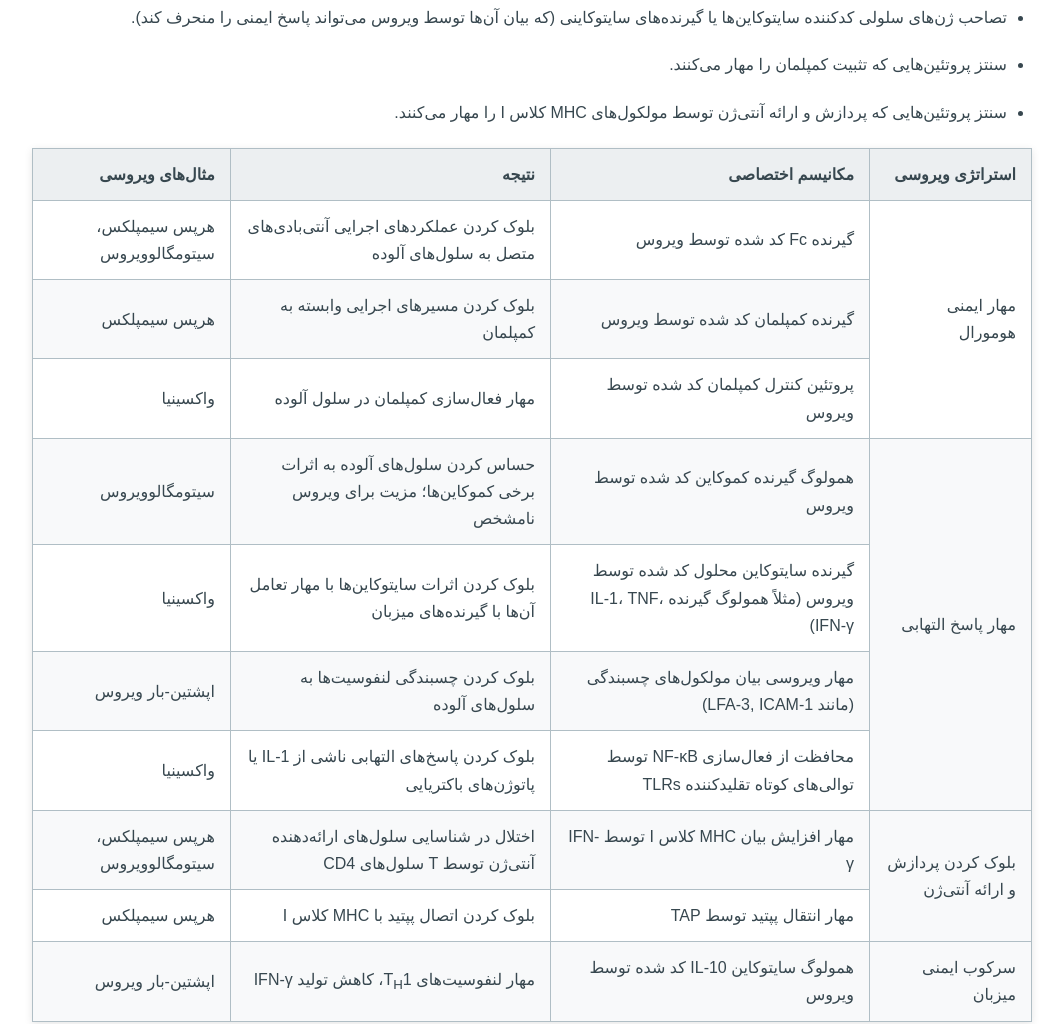
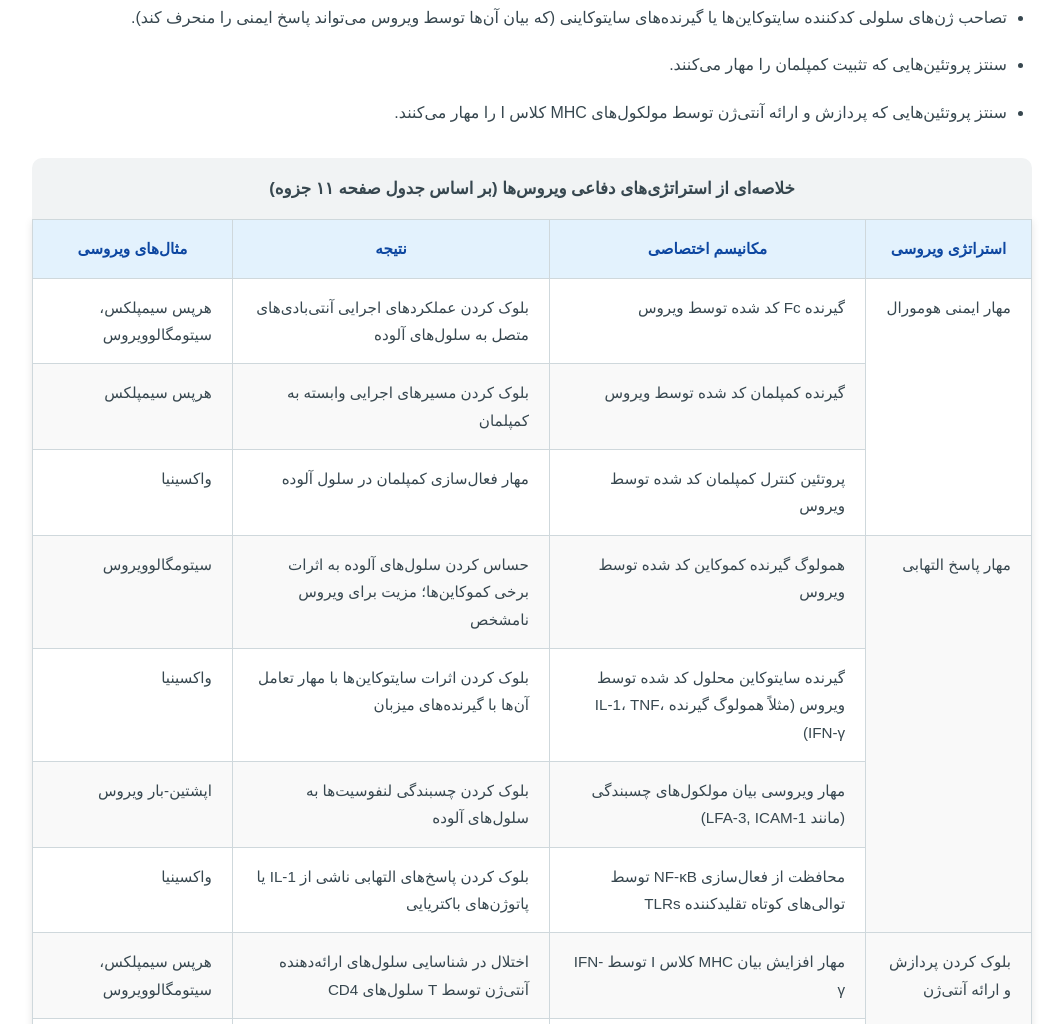
Before and after one commit to callmemahdi01/immunology, a plain HTML site: page 2.html in a window 1280 px wide. Shown: the part 5621-6645 px from the top of the page, without its empty margins (108-1171 px from the left). Drawn offline with Linux system fonts and the light colour scheme; a small style sheet from the web is missing.

Commit message:
Update 2.html

```diff
--- a/2.html
+++ b/2.html
@@ -151,6 +151,65 @@
         .nav-button:hover {
             background-color: #0056b3;
         }
+            .responsive-table {
+        overflow-x: auto;
+        margin: 20px 0;
+        border-radius: 10px;
+        box-shadow: 0 2px 10px rgba(0, 0, 0, 0.08);
+    }
+
+    table {
+        width: 100%;
+        border-collapse: collapse;
+        font-size: 0.95em;
+        min-width: 700px;
+        background-color: #ffffff;
+    }
+
+    caption {
+        caption-side: top;
+        text-align: center;
+        padding: 15px;
+        font-weight: bold;
+        color: #37474f;
+        font-size: 1.1em;
+        background-color: #f1f3f4;
+        border-top-left-radius: 10px;
+        border-top-right-radius: 10px;
+    }
+
+    th, td {
+        padding: 15px 20px;
+        border: 1px solid #cfd8dc;
+        text-align: right;
+        vertical-align: top;
+        line-height: 1.8;
+    }
+
+    th {
+        background-color: #e3f2fd;
+        color: #0d47a1;
+        font-weight: 600;
+        text-align: center;
+    }
+
+    tr:nth-child(even) td {
+        background-color: #f9f9f9;
+    }
+
+    tr:hover td {
+        background-color: #f1f8ff;
+    }
+
+    @media screen and (max-width: 768px) {
+        table {
+            font-size: 0.85em;
+        }
+
+        th, td {
+            padding: 10px 12px;
+        }
+    }
     </style>
 </head>
 <body>
```
